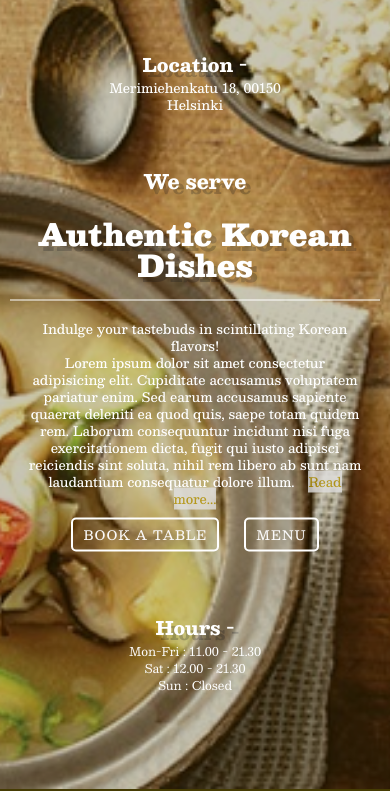
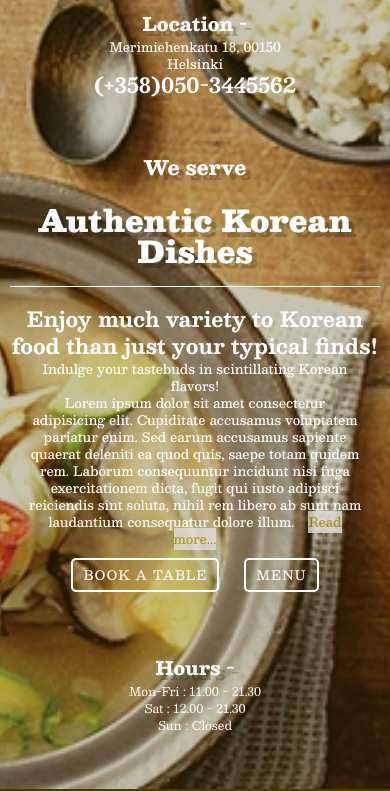
Before and after one commit to qgp9/ecommerce-restaurant, a plain HTML site: page index.html in a window 390 px wide. Shown: the part 55-846 px from the top of the page. Drawn offline with nearby package versions, Linux system fonts and the light colour scheme; a web font is replaced by a local one.

Commit message:
Update hero for mobile v.

```diff
--- a/css/styles.css
+++ b/css/styles.css
@@ -416,7 +416,7 @@ video {
   }
 
   .content span {
-    display: none;
+    font-size: 1.3em;
   }
 
   .content .btn {
```
